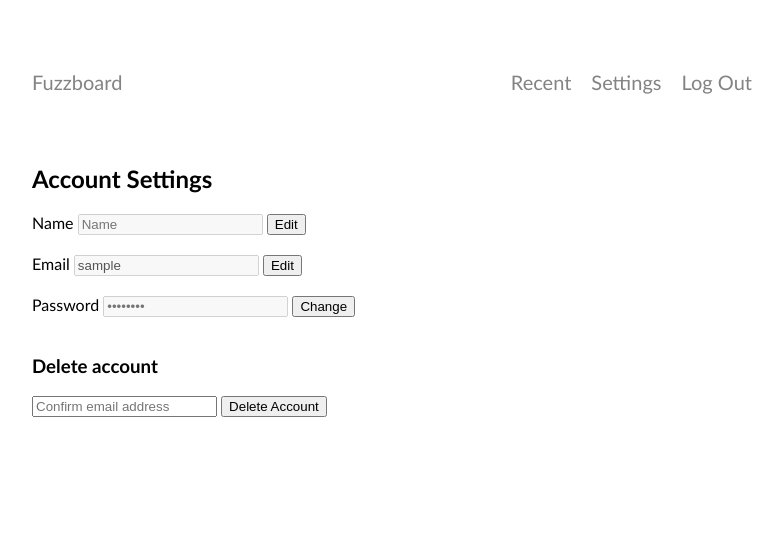
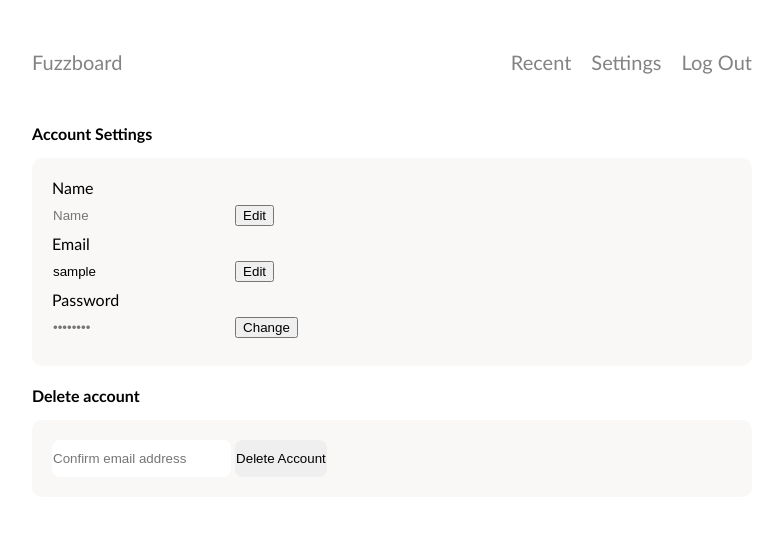
Before and after one commit to malikpiara/cuiff, a Flask app: page /settings in a window 1280 px wide. Shown: the top 546 px of the page, without its empty margins (248-1031 px from the left). Run offline with Flask 2, Linux system fonts and the light colour scheme; the visitor is signed in with stand-in values (Sample User, id 1); data that the repository does not hold is empty.

Commit message:
Started working on the css for the settings page.

```diff
--- a/application/static/css/styles.css
+++ b/application/static/css/styles.css
@@ -6,6 +6,104 @@
 
 html {
   font-family: "Gill Sans", "Gill Sans MT", Calibri, "Trebuchet MS", sans-serif;
+}
+
+html,
+body,
+div,
+span,
+applet,
+object,
+iframe,
+h1,
+h2,
+h3,
+h4,
+h5,
+h6,
+p,
+blockquote,
+pre,
+a,
+abbr,
+acronym,
+address,
+big,
+cite,
+code,
+del,
+dfn,
+em,
+font,
+img,
+ins,
+kbd,
+q,
+s,
+samp,
+small,
+strike,
+strong,
+sub,
+sup,
+tt,
+var,
+b,
+u,
+i,
+center,
+dl,
+dt,
+dd,
+ol,
+ul,
+li,
+fieldset,
+form,
+label,
+legend,
+table,
+caption,
+tbody,
+tfoot,
+thead,
+tr,
+th,
+td {
+  margin: 0;
+  padding: 0;
+  font-size: 100%;
+  vertical-align: baseline;
+  border: 0;
+  background: transparent;
+}
+
+label {
+  display: block;
+  font-weight: 500;
+}
+
+.form-group-container {
+  margin-bottom: 20px;
+  background-color: #faf8f7;
+  border-radius: 10px;
+  padding: 20px;
+}
+
+input {
+  padding: 10px 0px;
+  outline: none;
+  border-radius: 8px;
+  border: 1px solid transparent;
+}
+
+input:disabled {
+  background-color: transparent;
+  color: inherit;
+}
+
+h2.section {
+  margin: 0 0 15px;
 }
 
 #save-name-button,
--- a/application/templates/settings.html
+++ b/application/templates/settings.html
@@ -2,12 +2,13 @@
 {% block main %}
     <main class="main">
         <section>
-            <h1>Account Settings</h1>
+            <h2 class="section">Account Settings</h2>
 
             {% for message in get_flashed_messages() %}
                 {{ message }}
             {% endfor %}
 
+            <div class="form-group-container">
                 <form method="POST">
                     {{ change_name.hidden_tag() }}
                     {{ change_name.name.label }}
@@ -16,8 +17,6 @@
                     {{ change_name.save(id="save-name-button") }}
                     <button id="cancel-name-button" type="button">Cancel</button>
                 </form>
-
-            <br>
 
                 <form method="POST">
                     {{ change_email.hidden_tag() }}
@@ -28,16 +27,13 @@
                     <button id="cancel-email-button" type="button">Cancel</button>
                 </form>
 
-            <br>
-
                 <form>
                     {{ change_password.hidden_tag() }}
                     {{ change_password.password_field.label }}
                     {{ change_password.password_field(id="password-field", placeholder="••••••••", type="text", disabled=True) }}
                     <button id="edit-password-button" type="button">Change</button>
                 </form>
-
-            <br>
+            </div>
 
             <div id="password-modal" class="modal">
                 <div class="modal-content">
@@ -54,32 +50,15 @@
                 </div>
             </div>
 
-            <!-- <form method="post">
-                {{ form.hidden_tag() }}
+        <h2 class="section">Delete account</h2>
 
-                {{ form.name.label }}
-                {{ form.name(id="name-field", value=user_information["name"], placeholder="Name", disabled=True) }}
-                <button id="edit-name-button" type="button">Edit</button>
-
-                {{ form.email_address.label }}
-                {{ form.email_address(id="email-field", value=email, placeholder="Email address", disabled=True) }}
-                <button id="edit-email-button" type="button">Edit</button>
-
-                {{ form.password_field.label }}
-                {{ form.password_field(id="password-field", placeholder="••••••••", type="password", disabled=True)}}
-                <button id="edit-password-button" type="button">Change</button>
-
-                {{ form.save() }}
-            </form> -->
-
-            <h3>Delete account</h3>
-
-            <!-- TODO: Add a warning, an alert and let the user confirm -->
+        <div class="form-group-container">
             <form method="post">
                 {{ delete_user_button.hidden_tag() }}
                 {{ delete_user_button.something(placeholder="Confirm email address") }}
                 {{ delete_user_button.delete_account() }}
             </form>
+        </div>
 
         </section>
 
```
Lines whose indentation alone changed are shown as unchanged.
